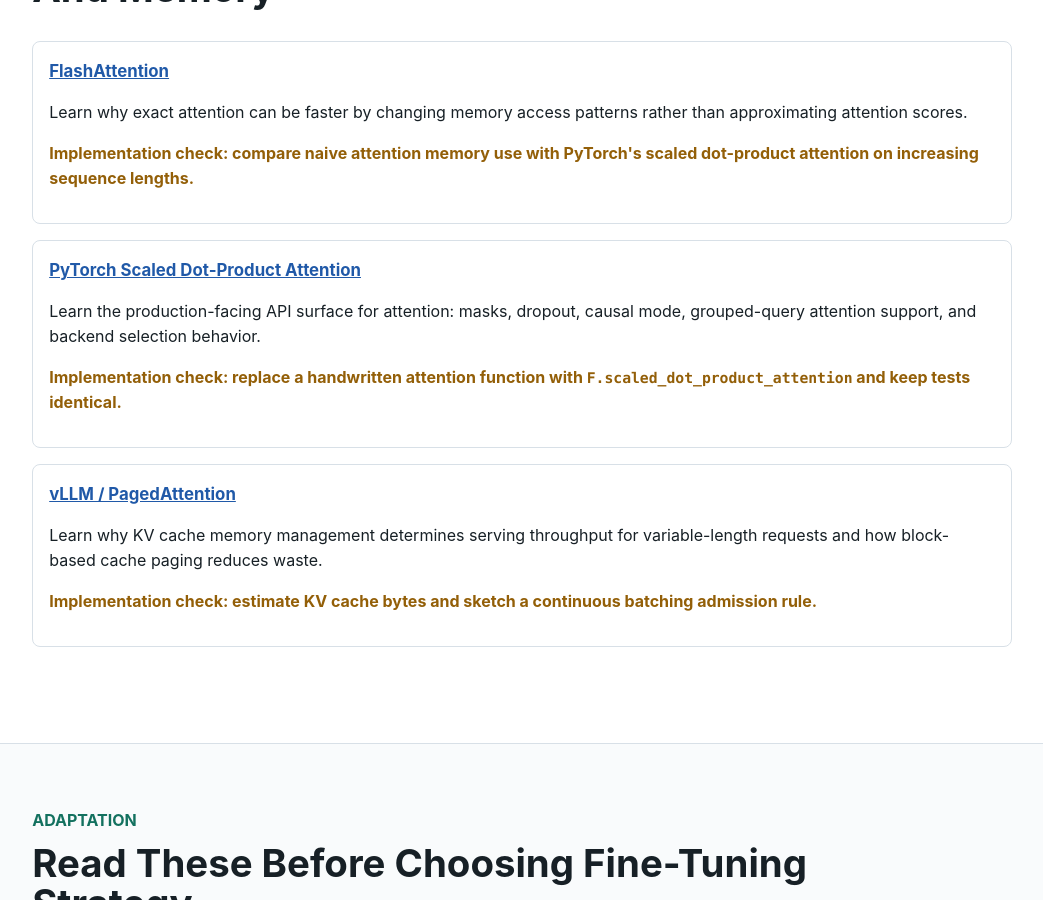
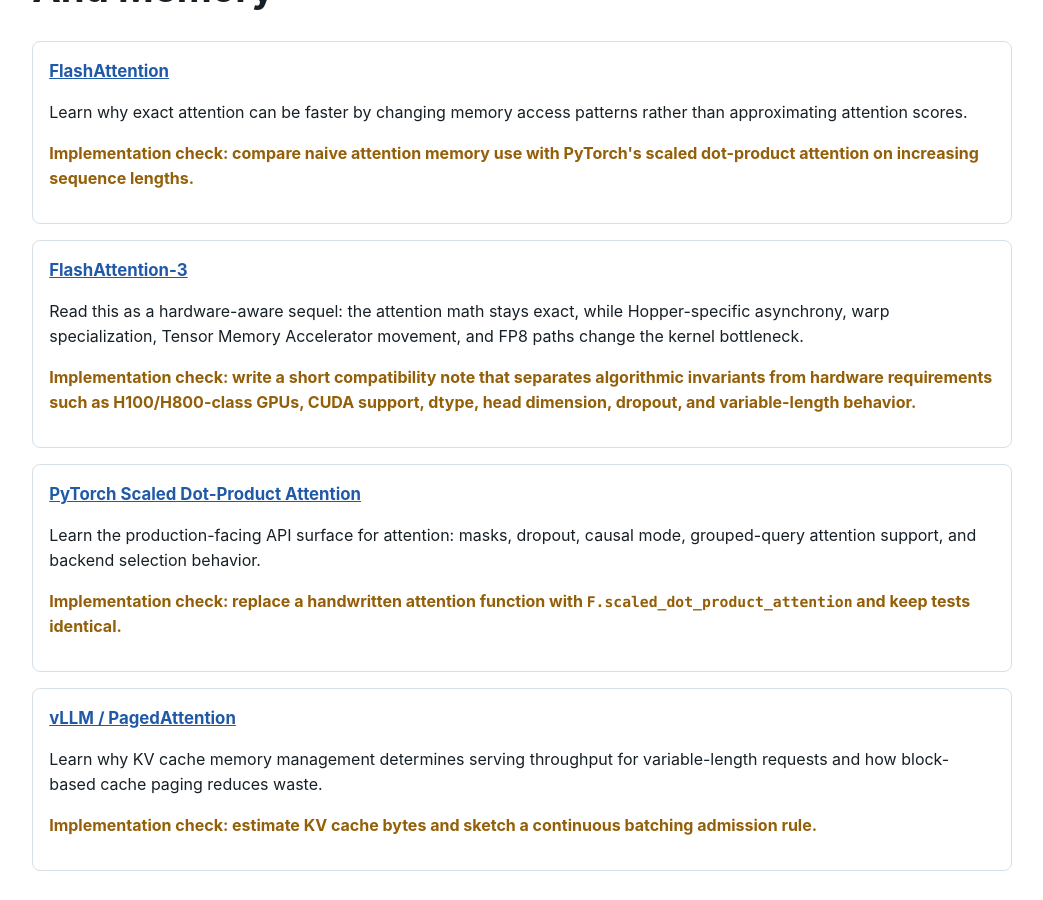
Before and after one commit to kennethli319/kennethli319.github.io, a Jekyll site: the page llm-ml-course/lessons/research-reading-map.html, which Jekyll copies as it is, in a window 1280 px wide and 900 px high, scrolled down 1761 px. Shown: the whole window, without its empty margins (19-1062 px from the left). Built offline with Jekyll 4.4.1, drawn with Linux system fonts in a browser that asks for light colours.

Commit message:
Sync FlashAttention-3 course note

```diff
--- a/llm-ml-course/lessons/research-reading-map.html
+++ b/llm-ml-course/lessons/research-reading-map.html
@@ -66,6 +66,11 @@
           <p class="lab">Implementation check: compare naive attention memory use with PyTorch's scaled dot-product attention on increasing sequence lengths.</p>
         </article>
         <article class="problem-card">
+          <h4><a href="https://arxiv.org/abs/2407.08608">FlashAttention-3</a></h4>
+          <p>Read this as a hardware-aware sequel: the attention math stays exact, while Hopper-specific asynchrony, warp specialization, Tensor Memory Accelerator movement, and FP8 paths change the kernel bottleneck.</p>
+          <p class="lab">Implementation check: write a short compatibility note that separates algorithmic invariants from hardware requirements such as H100/H800-class GPUs, CUDA support, dtype, head dimension, dropout, and variable-length behavior.</p>
+        </article>
+        <article class="problem-card">
           <h4><a href="https://docs.pytorch.org/docs/stable/generated/torch.nn.functional.scaled_dot_product_attention.html">PyTorch Scaled Dot-Product Attention</a></h4>
           <p>Learn the production-facing API surface for attention: masks, dropout, causal mode, grouped-query attention support, and backend selection behavior.</p>
           <p class="lab">Implementation check: replace a handwritten attention function with <code>F.scaled_dot_product_attention</code> and keep tests identical.</p>
```
Also changed, not shown: llm-ml-course/README.md (+2 -0 lines).
